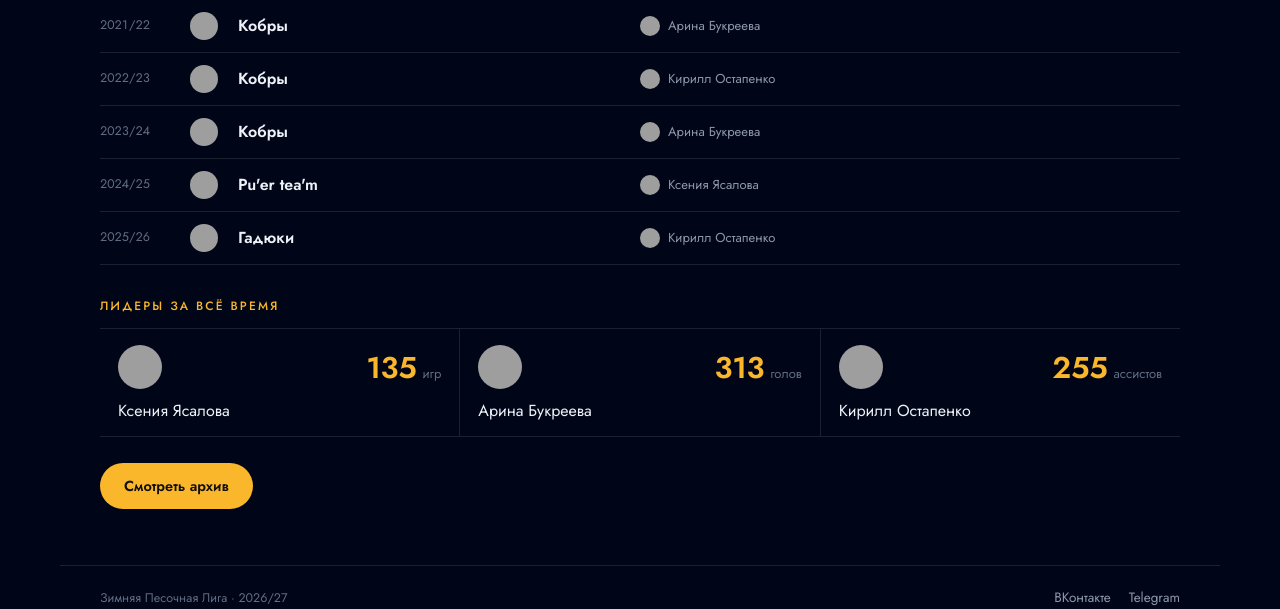
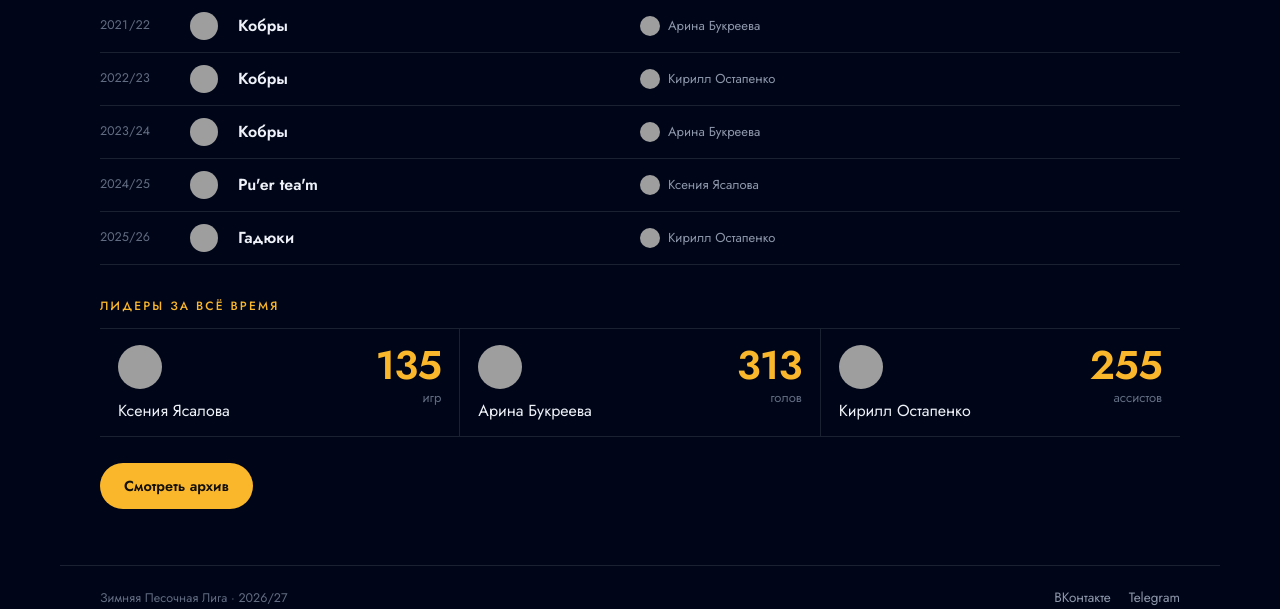
Before and after one commit to iaroslavexe/zpl-site, a FastAPI app: page /archive in a window 1280 px wide. Shown: the part 519-1128 px from the top of the page. Run offline with FastAPI, Linux system fonts and the light colour scheme; grey boxes are pictures that could not be loaded.

Commit message:
Лидеры: крупнее цифра, подпись под ней

```diff
--- a/app/static/css/pages.css
+++ b/app/static/css/pages.css
@@ -801,7 +801,7 @@
 .leader__left { display: flex; flex-direction: column; gap: 4px; }
 .leader__top { display: flex; align-items: baseline; gap: 8px; }
 .leader__avatar { width: 40px; height: 40px; border-radius: 50%; object-fit: cover; flex: none; }
-.leader__value { font-size: 30px; font-weight: 600; letter-spacing: -.01em; color: var(--yellow); }
+.leader__value { font-size: 40px; font-weight: 600; line-height: 1; letter-spacing: -.02em; color: var(--yellow); }
 .leader__unit { font-size: 13px; color: var(--dim); }
 .leader__name { font-size: 16px; line-height: 1.2; margin-top: 2px; }
 .leader:hover .leader__name { color: var(--yellow); }
@@ -982,4 +982,4 @@
 
 .leader__person { display: flex; flex-direction: column; align-items: flex-start; gap: 10px; min-width: 0; }
 .leader__avatar { width: 44px; height: 44px; border-radius: 50%; object-fit: cover; }
-.leader__top { display: flex; align-items: baseline; gap: 6px; }
+.leader__top { display: flex; flex-direction: column; align-items: flex-end; gap: 3px; text-align: right; }
```
